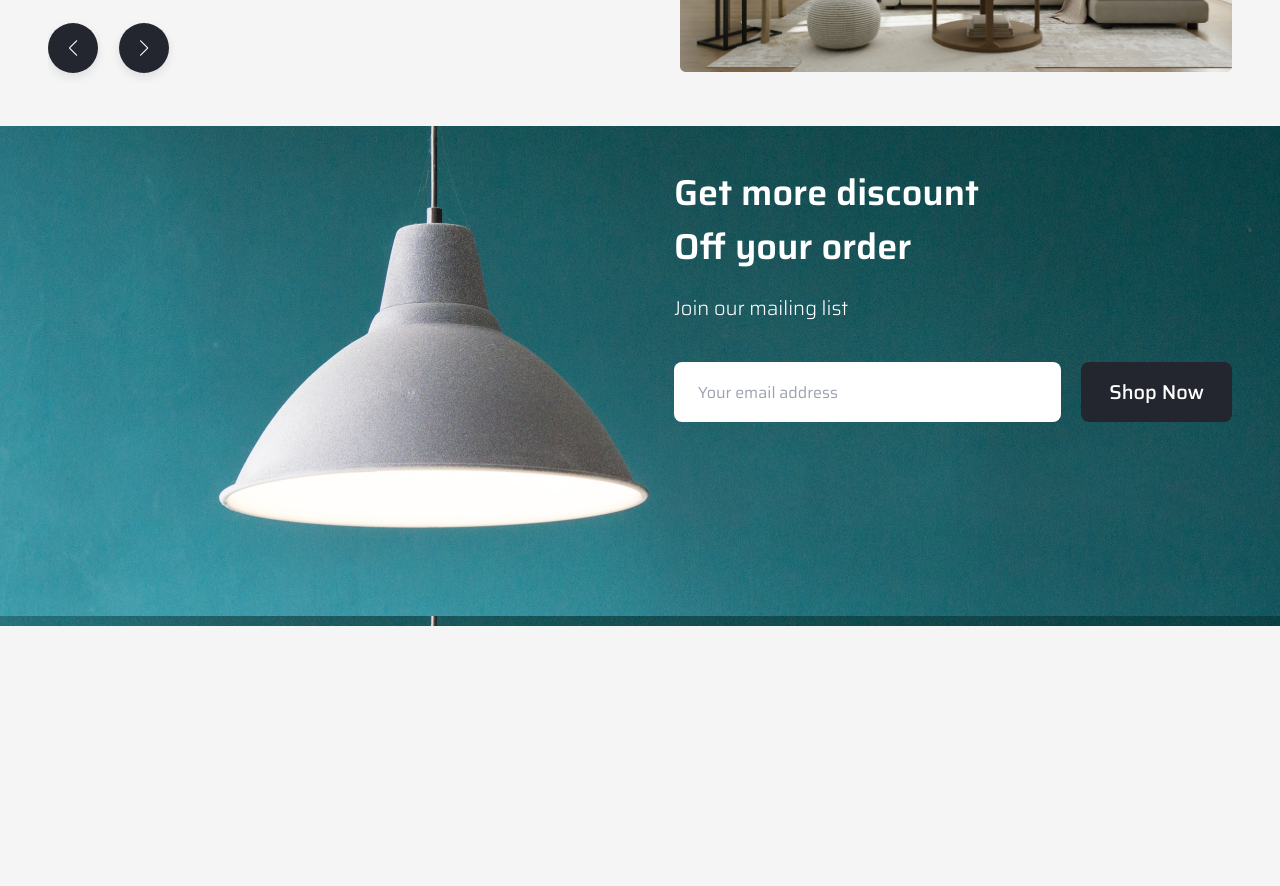
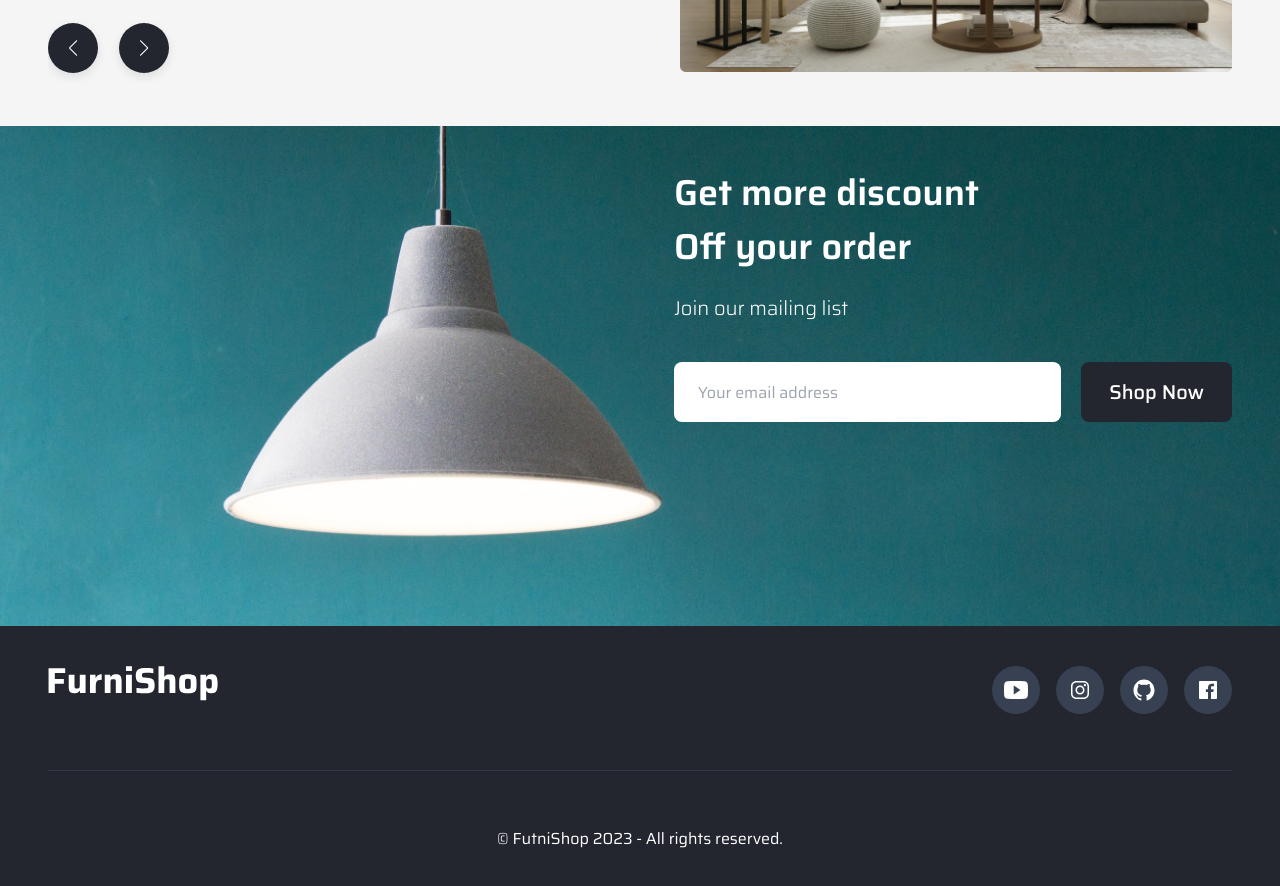
Before and after one commit to JLiman86/furniture-website, a React (Vite) app: page / in a window 1280 px wide. Shown: the part 3920-4806 px from the top of the page. Before the commit the page ends 4546 px from the top, so only its background shows below. Built offline with nearby package versions, Linux system fonts and the light colour scheme.

Commit message:
add Footer

```diff
--- a/src/App.tsx
+++ b/src/App.tsx
@@ -1,5 +1,6 @@
 import Features from "./components/Features";
 import FeaturesSecond from "./components/FeaturesSecond";
+import Footer from "./components/Footer";
 import Header from "./components/Header";
 import Hero from "./components/Hero";
 import NewItems from "./components/NewItems";
@@ -18,6 +19,7 @@ function App() {
       <Products />
       <Testimonial />
       <Newsletter />
+      <Footer />
     </div>
   );
 }
--- a/src/components/Features.tsx
+++ b/src/components/Features.tsx
@@ -3,7 +3,7 @@ import { features } from "../data";
 const Features = () => {
   const { image, title, subtitle, items } = features;
   return (
-    <section>
+    <section id="about">
       <div className="container mx-auto text-primary pt-40 py-10 ">
         <div className="grid grid-cols-1 lg:grid-cols-2 gap-10">
           <div className="order-1 lg:-order-1">
--- /dev/null
+++ b/src/components/Footer.tsx
@@ -0,0 +1,32 @@
+import Logo from "../assets/img/logo.svg";
+
+import { footer } from "../data";
+
+const Footer = () => {
+  return (
+    <footer id="contact" className="bg-primary text-white">
+      <div className="container mx-auto py-10">
+        <div className="flex flex-col lg:flex-row justify-between border-b border-opacity-75 border-gray-700 pb-7 lg:pb-14 mb-14">
+          <a className="mb-6 lg:mb-0 " href="#">
+            <img src={Logo} alt="" />
+          </a>
+
+          <div className="flex gap-x-4">
+            {footer.social.map((item, idx) => {
+              return (
+                <div className="w-12 h-12 text-2xl bg-gray-700 hover:bg-accent rounded-full flex justify-center items-center transition" key={idx}>
+                  <a href="#">{item.icon}</a>
+                </div>
+              );
+            })}
+          </div>
+        </div>
+        <p className="text-center">
+          &copy; FutniShop 2023 - All rights reserved.
+        </p>
+      </div>
+    </footer>
+  );
+};
+
+export default Footer;
--- a/src/components/Header.tsx
+++ b/src/components/Header.tsx
@@ -31,6 +31,10 @@ const Header = () => {
               return (
                 <li key={idx}>
                   <Link
+                    smooth={true}
+                    duration={500}
+                    spy={true}
+                    offset={-66}
                     to={item.href}
                     className="capitalize cursor-pointer border-b-2 border-transparent hover:border-b-white py-1 px-3"
                   >
--- a/src/components/Hero.tsx
+++ b/src/components/Hero.tsx
@@ -5,7 +5,7 @@ const Hero = () => {
   const { title, subtitle, buttonText } = hero;
 
   return (
-    <section className="relative flex items-center justify-center bg-hero h-[800px] bg-no-repeat bg-right lg:bg-center bg-cover">
+    <section id="home" className="relative flex items-center justify-center bg-hero h-[800px] bg-no-repeat bg-right lg:bg-center bg-cover">
       <div className="max-w-[900px] text-white text-center px-5">
         <h1 className="font-semibold md:text-6xl text-4xl  md:leading-[70px]">
           {title}
--- a/src/components/Newsletter.tsx
+++ b/src/components/Newsletter.tsx
@@ -2,8 +2,8 @@ import { newsletter } from "../data";
 const Newsletter = () => {
   const { title, subtitle, placeholder, buttonText } = newsletter;
   return (
-    <section className="bg-newsletter min-h-[500px]">
-      <div className="container mx-auto py-10 text-primary flex justify-center lg:justify-end">
+    <section className="bg-newsletter bg-no-repeat bg-cover py-10  min-h-[500px]">
+      <div className="container mx-auto text-primary flex justify-center lg:justify-end">
         <div className="w-full max-w-[558px] text-center text-white lg:text-left">
           <h2 className="text-4xl font-semibold max-w-[350px] mx-auto lg:mx-0 mb-5 leading-normal">
             {title}
--- a/src/components/Products.tsx
+++ b/src/components/Products.tsx
@@ -5,7 +5,7 @@ const Products = () => {
   const { title, subtitle } = products;
 
   return (
-    <section className="text-primary">
+    <section id="features" className="text-primary">
       <div className="container mx-auto py-10">
         <div>
           <h2 className="text-3xl font-semibold text-center">{title}</h2>
```
